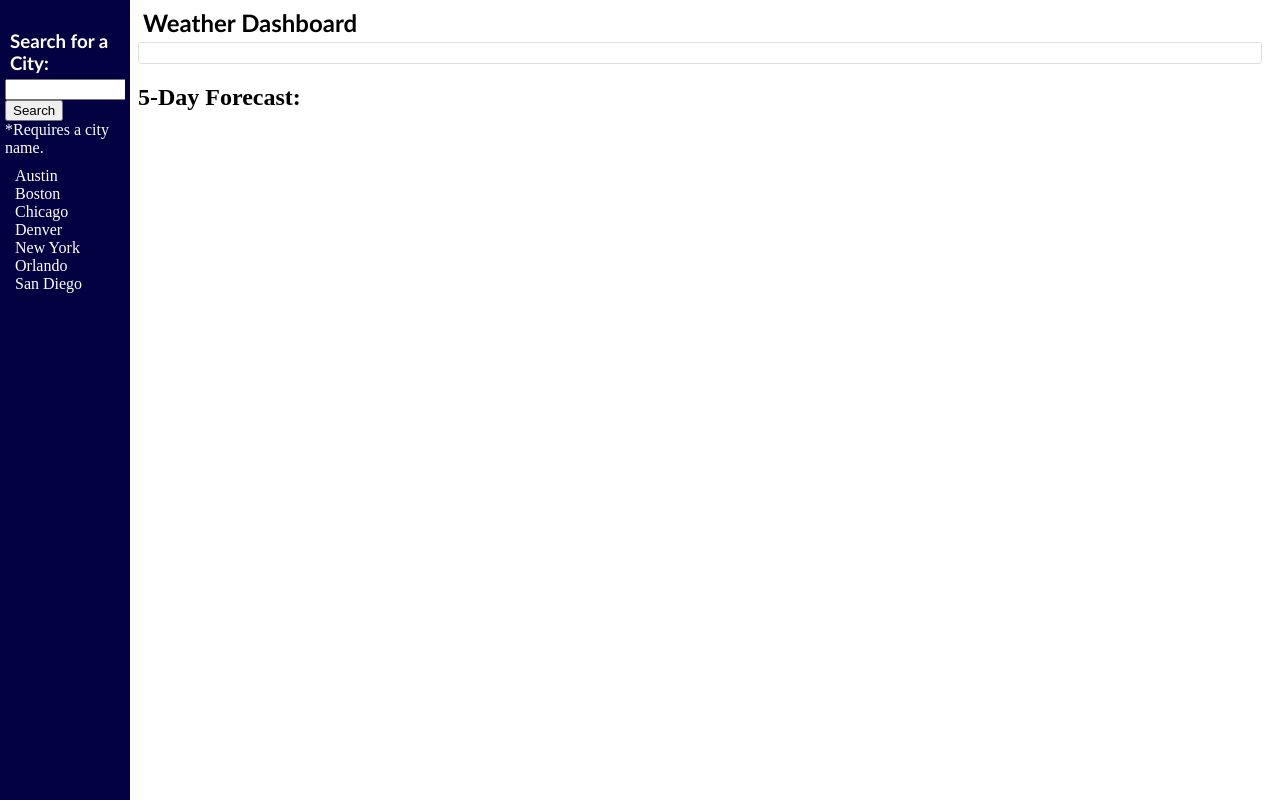
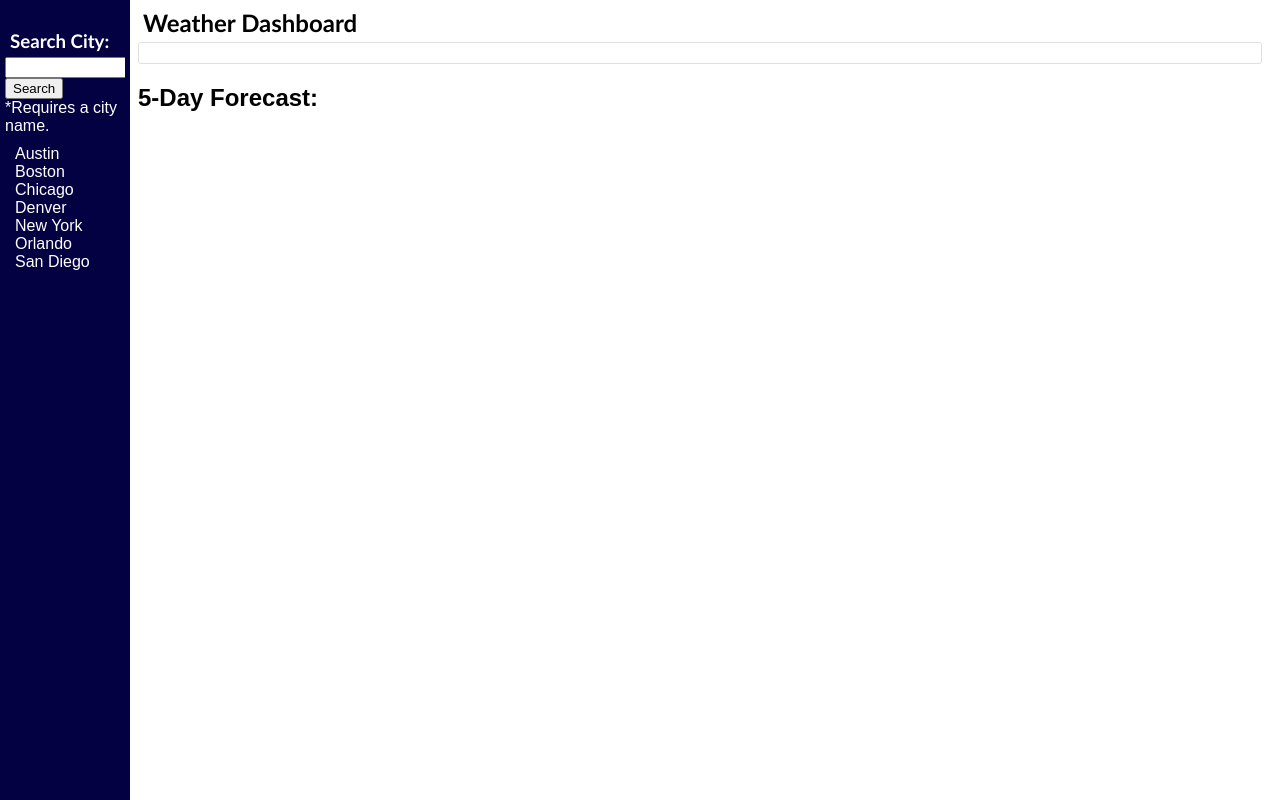
Before and after one commit to shellbellquinn/weather, a plain HTML site: page index.html in a window 1280 px wide. Drawn offline with nearby package versions, Linux system fonts and the light colour scheme; no server answers.

Commit message:
Fixing bug

```diff
--- a/index.html
+++ b/index.html
@@ -11,12 +11,12 @@
   <script src="app.js"></script>
   <title>Weather Dashboard 6</title>
 </head>
-<body>
+<body id="body">
 
 
 <div id="container">
   <section id="cities">
-    <h3>Search for a City:</h3>
+    <h3>Search City:</h3>
     <div id="search">
           <input type="text" name="searchText" list="city_list" autocomplete="on">
           <button type="button">Search</button>
```
